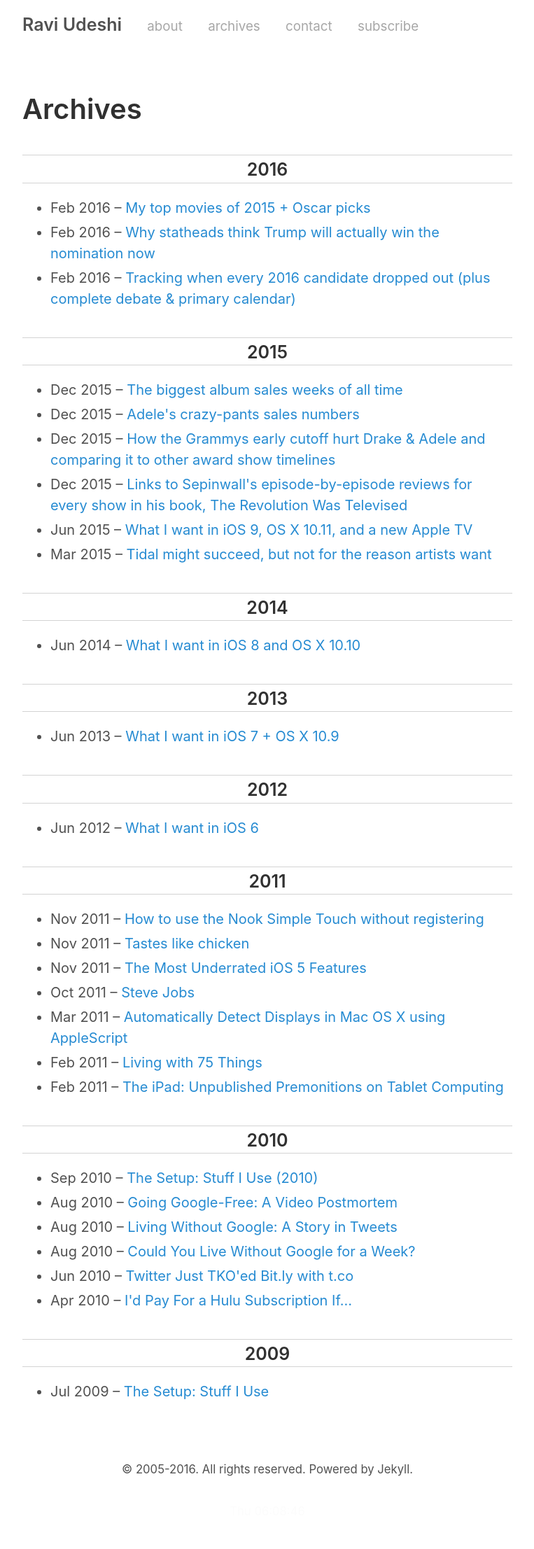
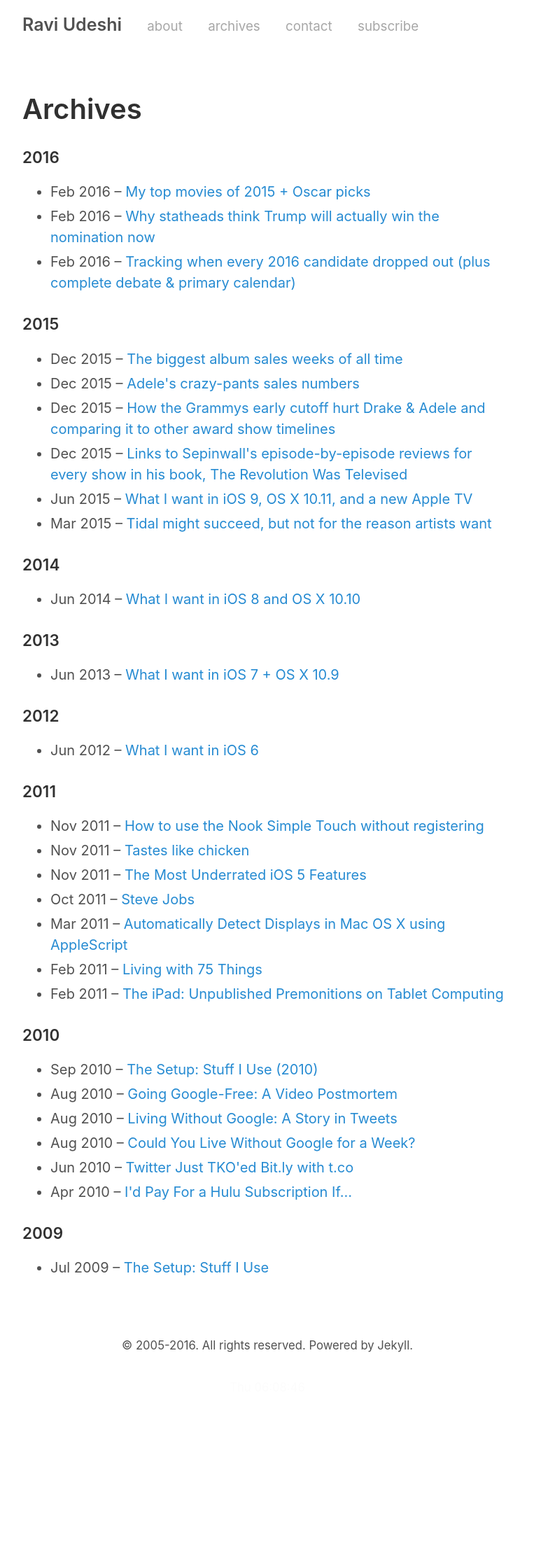
Before and after one commit to rkudeshi/rkudeshi.github.io, a Jekyll site: the page built from 2-archives.md, in a window 1280 px wide. Shown: the whole page at 70% size, without its empty margins (258-1021 px from the left). Built offline with Jekyll 4.4.1, drawn with Linux system fonts in a browser that asks for light colours; after the commit the page ends 2036 px from its top, so only the background shows below that.

Commit message:
Update archives

```diff
--- a/2-archives.md
+++ b/2-archives.md
@@ -8,7 +8,7 @@
   {% assign currentdate = post.date | date: "%Y" %}
   {% if currentdate != date %}
     {% unless forloop.first %}</ul>{% endunless %}
-   <h3 id="y{{post.date | date: "%Y"}}">{{ currentdate }}</h3>
+   <h4 id="y{{post.date | date: "%Y"}}">{{ currentdate }}</h4>
    <ul>
     {% assign date = currentdate %}
   {% endif %}
```
